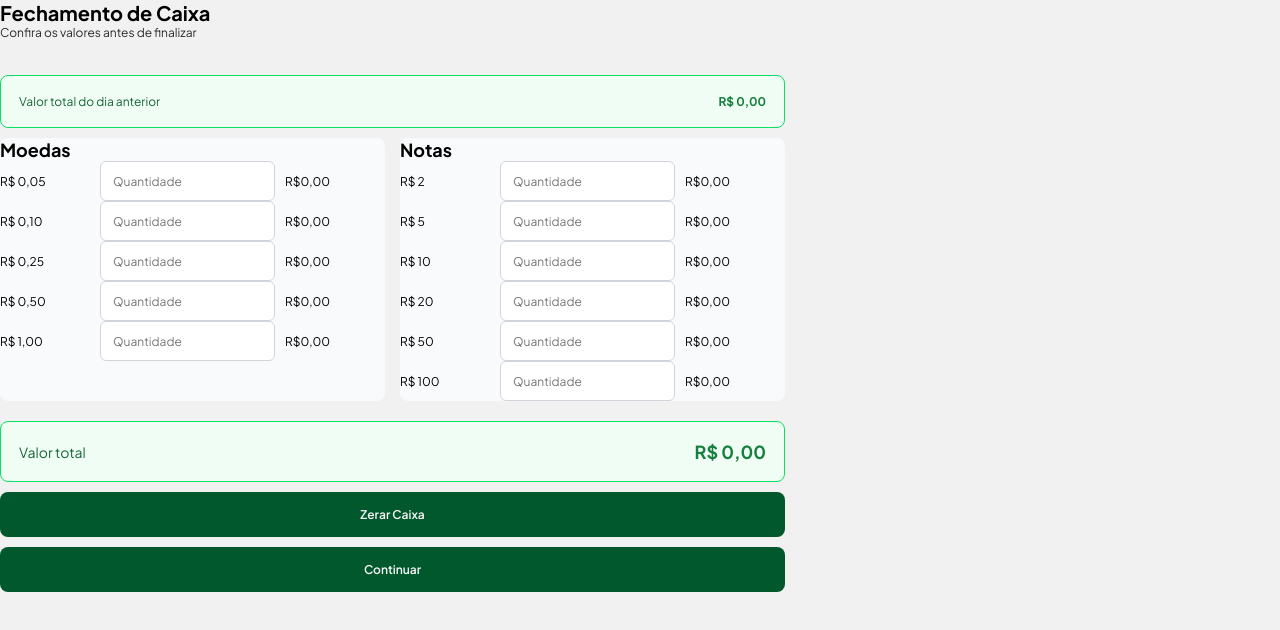
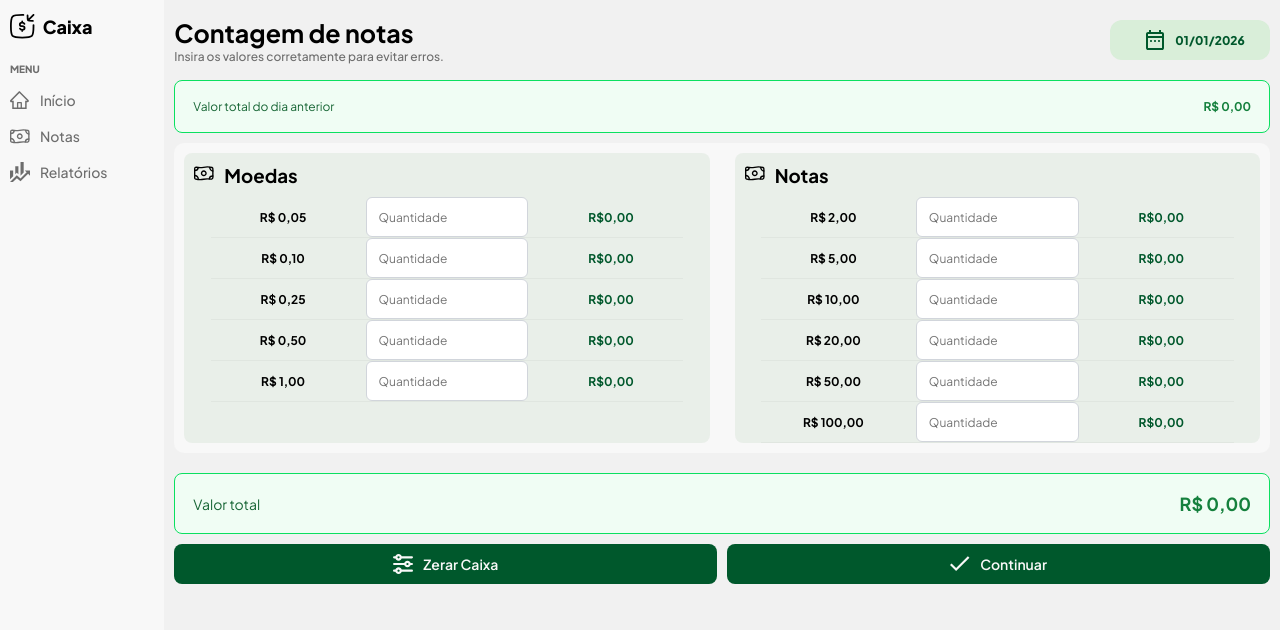
Before and after one commit to IagoAndradeDev/sistema-caixa, a website: page public/notas/notas.html in a window 1280 px wide. Drawn offline with Linux system fonts and the light colour scheme; no server answers.

Commit message:
Parte 2 Layout Notas + CSS apenas para icons + Correção do html

```diff
--- /dev/null
+++ b/public/icons/icons.css
@@ -0,0 +1,146 @@
+.icon-data {
+    width: 20px;
+    height: 20px;
+    display: inline-block;
+    background-color: #00582c;
+    mask: url("data.svg") center / contain no-repeat;
+    -webkit-mask: url("data.svg") center / contain no-repeat;
+}
+
+.icon-home {
+    width: 20px;
+    height: 20px;
+    display: inline-block;
+    background-color: #6d6d6d;
+    mask: url("home.svg") center / contain no-repeat;
+    -webkit-mask: url("home.svg") center / contain no-repeat;
+}
+
+.icon-sistema {
+    width: 20px;
+    height: 20px;
+    display: inline-block;
+    background-color: #000000;
+    mask: url("sistema.svg") center / contain no-repeat;
+    -webkit-mask: url("sistema.svg") center / contain no-repeat;
+}
+
+.icon-cartao {
+    width: 20px;
+    height: 20px;
+    display: inline-block;
+    background-color: #000000;
+    mask: url("cartao.svg") center / contain no-repeat;
+    -webkit-mask: url("cartao.svg") center / contain no-repeat;
+}
+
+.icon-pix {
+    width: 20px;
+    height: 20px;
+    display: inline-block;
+    background-color: #000000;
+    mask: url("pix.svg") center / contain no-repeat;
+    -webkit-mask: url("pix.svg") center / contain no-repeat;
+}
+
+.icon-dinheiro {
+    width: 20px;
+    height: 20px;
+    display: inline-block;
+    background-color: #000000;
+    mask: url("dinheiro.svg") center / contain no-repeat;
+    -webkit-mask: url("dinheiro.svg") center / contain no-repeat;
+}
+
+.icon-dinheiro-menu {
+    width: 20px;
+    height: 20px;
+    display: inline-block;
+    background-color: #6d6d6d;
+    mask: url("dinheiro.svg") center / contain no-repeat;
+    -webkit-mask: url("dinheiro.svg") center / contain no-repeat;
+}
+
+.icon-debito {
+    width: 20px;
+    height: 20px;
+    display: inline-block;
+    background-color: #000000;
+    mask: url("debito.svg") center / contain no-repeat;
+    -webkit-mask: url("debito.svg") center / contain no-repeat;
+}
+
+.icon-ajustes {
+    width: 20px;
+    height: 20px;
+    display: inline-block;
+    background-color: #000000;
+    mask: url("ajustes.svg") center / contain no-repeat;
+    -webkit-mask: url("ajustes.svg") center / contain no-repeat;
+}
+
+.icon-ajustes-button2 {
+    width: 20px;
+    height: 20px;
+    display: inline-block;
+    background-color: #f8f8f8;
+    mask: url("ajustes.svg") center / contain no-repeat;
+    -webkit-mask: url("ajustes.svg") center / contain no-repeat;
+}
+
+.icon-ajustes-button {
+    width: 20px;
+    height: 20px;
+    background-color: #00582c;
+    mask: url("ajustes.svg") center / contain no-repeat;
+    -webkit-mask: url("ajustes.svg") center / contain no-repeat;
+}
+
+.icon-sucesso {
+    width: 20px;
+    height: 20px;
+    background-color: #f8f8f8;
+    mask: url("sucesso.svg") center / contain no-repeat;
+    -webkit-mask: url("sucesso.svg") center / contain no-repeat;
+}
+
+.icon-voltar {
+    width: 20px;
+    height: 20px;
+    background-color: #00582c;
+    mask: url("voltar.svg") center / contain no-repeat;
+    -webkit-mask: url("voltar.svg") center / contain no-repeat;
+}
+
+.icon-relatorio {
+    width: 20px;
+    height: 20px;
+    background-color: #00582c;
+    mask: url("relatorio.svg") center / contain no-repeat;
+    -webkit-mask: url("relatorio.svg") center / contain no-repeat;
+}
+
+.icon-relatorio-menu {
+    width: 20px;
+    height: 20px;
+    background-color: #6d6d6d;
+    mask: url("relatorio.svg") center / contain no-repeat;
+    -webkit-mask: url("relatorio.svg") center / contain no-repeat;
+}
+
+.icon-fechamento {
+    width: 20px;
+    height: 20px;
+    background-color: #00582c;
+    mask: url("fechamento.svg") center / contain no-repeat;
+    -webkit-mask: url("fechamento.svg") center / contain no-repeat;
+}
+
+.icon-enviar {
+    width: 20px;
+    height: 20px;
+    display: inline-block;
+    background-color: #000000;
+    mask: url("enviar.svg") center / contain no-repeat;
+    -webkit-mask: url("enviar.svg") center / contain no-repeat;
+}
--- a/public/new-verificar/styles.css
+++ b/public/new-verificar/styles.css
@@ -261,8 +261,6 @@ body {
     width: 100%;
     background-color: #f8f8f8;
     border-radius: 10px;
-    display: flex;
-    flex-direction: column;
 }
 
 .arquivos h2, .fechamentos h2 {
--- a/public/notas/notas.css
+++ b/public/notas/notas.css
@@ -17,12 +17,103 @@ body {
 }
 
 
+.menu {
+    width: 15%;
+    height: 100%;
+    background-color: #f8f8f8;
+    display: flex;
+    flex-direction: column;
+    gap: 10px;
+}
+
+.menu h2 {
+    padding-left: 5%;
+    margin: 15px 0px;
+    font-size: 18px;
+    font-weight: 800;
+}
+
+.title {
+    display: flex;
+    align-items: center;
+    padding-left: 10px;
+}
+
+
+.menu p {
+    font-size: 10px;
+    font-weight: 800;
+    color: #6d6d6d;
+    padding-left: 10px;
+}
+
+.menu nav {
+    width: 100%;
+    display: flex;
+    align-items: center;
+    flex-direction: column;
+    gap: 6px;
+}
+
+.menu a {
+    width: 100%;
+    height: 30px;
+    display: flex;
+    align-items: center;
+    gap: 10px;
+    padding-left: 10px;
+    font-size: 14px;
+    font-weight: 500;
+    color: #6d6d6d;
+    text-decoration: none;
+}
+
+
+.cabeçalho {
+    width: 100%;
+    height: 60px;
+    display: flex;
+    align-items: center;
+}
+
+.texto h1 {
+    font-size: 25px;
+}
+
+.texto p {
+    font-size: 12px;
+    font-weight: 500;
+    color: #6d6d6d;
+}
+
+.data {
+    width: 160px;
+    height: 40px;
+    background-color: rgba(0, 200, 0, 0.1);
+    border-radius: 12px;
+    display: flex;
+    align-items: center;
+    justify-content: center;
+    gap: 10px;
+    padding-left: 10px;
+    margin: 0px 0px 0px auto;
+}
+
+.data p {
+    font-size: 12px;
+    font-weight: 800;
+    color: #00582c;
+}
+
+
 /* ESTRUTURA DAS DUAS PAGINAS */
 
 .caixa {
+    width: 100%;
     display: flex;
     flex-direction: column;
     gap: 10px;
+    margin: 10px;
 
 }
 
@@ -44,6 +135,15 @@ body {
 
 
 /* TOTAL E DATA */
+
+
+.titulo {
+    display: flex;
+    align-items: center;
+    gap: 10px;
+    margin: 10px 10px;
+}
+
 
 .total {
     display: flex;
@@ -69,13 +169,20 @@ body {
 /* GRUPOS */
 
 .lista {
-    display: grid;
-    grid-template-columns: 1fr 1fr;
-    gap: 15px;
+    width: 100%;
+    background-color: #f8f8f8;
+    border-radius: 10px;
+    display: flex;
+    gap: 5px;
 }
 
+
 .grupo {
-    background: #f8fafc;
+    width: 100%;
+    margin: 10px;
+    display: flex;
+    flex-direction: column;
+    background-color: rgba(0, 100, 0, 0.06);
     border-radius: 8px;
 }
 
@@ -111,15 +218,37 @@ body {
 /* ______________ PAGINA NOTAS ___________________ */
 
 /* INPUT */
+.box-linhas {
+    display: flex;
+    flex-direction: column;
+    justify-content: center;
+    align-items: center;
+}
+
 .linha-notas  {
-    display: grid;
-    grid-template-columns: 90px 1fr 100px;
+    width: 90%;
+    display: flex;
     align-items: center;
+    font-size: 12px;
+    font-weight: 500;
+    border-bottom: 1px solid rgba(0, 0, 0, 0.040);
     gap: 10px;
+
 }
 
 .linha-notas span {
+    width: 100%;
     font-size: 12px;
+    text-align: center;
+}
+
+.linha-notas label {
+    width: 100%;
+    text-align: center;
+    font-weight: 700;
+    color: #00582c;
+
+
 }
 
 .linha-notas input {
@@ -139,21 +268,54 @@ body {
     box-shadow: 0 0 0 3px rgba(22, 163, 74, 0.12);
 }
 
+.linha-notas span {
+    font-weight: 700;
+}
 
 /* TODOS OS BOTOES */
 
-.zerar, .continuar {
+.box-buttons {
+    display: flex;
+    gap: 10px;
+}
+
+.ajuste-button {
+    display: flex;
+    justify-content: center;
+    align-items: center;
+    gap: 10px;
+}
+
+.btn-ajuste , .btn-fechar  {
     width: 100%;
-    height: 45px;
+    display: flex;
+    align-items: center;
+}
+
+.btn-fechar button, .btn-ajuste button {
+    width: 100%;
+    height: 40px;
     color:#f8f8f8;
     border: none;
     border-radius: 8px;
-    font-size: 12px;
+    font-size: 14px;
     font-weight: 600;
     background-color: #00582c;
     cursor: pointer;
     transition: transform 0.2s ease;
 }
+
+
+.btn-ajuste button:hover, .btn-fechar button:hover {
+    background-color: rgba(0, 100, 0, 0.400);
+    transform: scale(0.95);
+    border: 1px solid #00582c;
+}
+
+.btn-ajuste button:active, .btn-fechar button:active {
+    transform: scale(0.90);
+}
+
 
 .continuar:disabled {
     background-color: #ca0a0a;
@@ -162,16 +324,6 @@ body {
     opacity: 0.7;
 }
 
-.zerar:hover , .continuar:hover {
-    background-color: rgba(0, 100, 0, 0.100);
-    transform: scale(0.95);
-    border: 1px solid #00582c;
-    color: #00582c;
-}
-
-.zerar:active , .continuar:active {
-    transform: translateY(0);
-}
 
 /* RESPONSIVO */
 
--- a/public/notas/notas.html
+++ b/public/notas/notas.html
@@ -3,19 +3,46 @@
 <head>
     <meta charset="UTF-8">
     <meta name="viewport" content="width=device-width, initial-scale=1.0">
-    <link rel="stylesheet" href="/notas/notas.css">
+    <link rel="stylesheet" href="notas.css">
+    <link rel="stylesheet" href="/public/icons/icons.css">
     <link rel="preconnect" href="https://fonts.googleapis.com">
     <link rel="preconnect" href="https://fonts.gstatic.com" crossorigin>
     <title>Contagem de notas</title>
 </head>
 
 <body>
+    <aside class="menu">
+            <div class="title">
+                <img src="/icons/caixa.svg" class="" width="25" height="25"  >
+                <h2>Caixa</h2>
+            </div>
+            <p>MENU</p>
+            <nav>
+                <a href="#">
+                    <span class="icon-home"></span>
+                    Início
+                </a>
+                <a href="/notas/notas.html" class="menu-link">
+                    <span class="icon-dinheiro-menu"></span>
+                    Notas
+                </a>
+                <a href="#">
+                    <span class="icon-relatorio-menu"></span>
+                    Relatórios
+                </a>
+            </nav>
+        </aside>
+
     <div class="caixa">
         <!-- CABECALHO  -->
-        <header class="cabecalho">
-            <div>
-                <h1>Fechamento de Caixa</h1>
-                <p>Confira os valores antes de finalizar</p>
+        <header class="cabeçalho">
+            <div class="texto">
+                <h1>Contagem de notas</h1>
+                <p>Insira os valores corretamente para evitar erros.</p>
+            </div>
+            <div class="data">
+                <span class="icon-data"></span>
+                <p>01/01/2026</p>
             </div>
         </header>
         <!-- PUXAR VALOR ANTERIOR -->
@@ -28,56 +55,81 @@
         <div class="lista">
             <!-- CONTEINER DAS MOEDAS -->
             <section class="grupo">
-                <h2>Moedas</h2>
+                <div class="titulo">
+                    <div class="back-icon">
+                        <span class="icon-dinheiro"></span>
+                    </div>
+                    <h3>Moedas</h3>
+                </div>
+                <div class="box-linhas">
                     <div class="linha-notas">
                         <span>R$ 0,05</span>
-                    <input type="number" placeholder="Quantidade" min="0" oninput="valorTotal(0.05, Number(this.value), 'totalMoeda-05')"></label><span class="totalMoeda-05">R$0,00</span>
+                        <input type="number" placeholder="Quantidade" min="0" max="200" oninput="valorTotal(0.05, Number(this.value), 'totalMoeda-05')">
+                        <label class="totalMoeda-05">R$0,00</label>
                     </div>
                     <div class="linha-notas">
                         <span>R$ 0,10</span>
-                    <input type="number" placeholder="Quantidade" min="0" oninput="valorTotal(0.10, Number(this.value), 'totalMoeda-10')"></label><span class="totalMoeda-10">R$0,00</span>
+                        <input type="number" placeholder="Quantidade" min="0" max="200" oninput="valorTotal(0.10, Number(this.value), 'totalMoeda-10')">
+                        <label class="totalMoeda-10">R$0,00</label>
                     </div>
                     <div class="linha-notas">
                         <span>R$ 0,25</span>
-                    <input type="number" placeholder="Quantidade" min="0" oninput="valorTotal(0.25, Number(this.value), 'totalMoeda-25')"></label><span class="totalMoeda-25">R$0,00</span>
+                        <input type="number" placeholder="Quantidade" min="0" max="200" oninput="valorTotal(0.25, Number(this.value), 'totalMoeda-25')">
+                        <label class="totalMoeda-25">R$0,00</label>
                     </div>
                     <div class="linha-notas">
                         <span>R$ 0,50</span>
-                    <input type="number" placeholder="Quantidade" min="0" oninput="valorTotal(0.50, Number(this.value), 'totalMoeda-50')"></label><span class="totalMoeda-50">R$0,00</span>
+                        <input type="number" placeholder="Quantidade" min="0" max="200" oninput="valorTotal(0.50, Number(this.value), 'totalMoeda-50')">
+                        <label class="totalMoeda-50">R$0,00</label>
                     </div>
                     <div class="linha-notas">
                         <span>R$ 1,00</span>
-                    <input type="number" placeholder="Quantidade" min="0" oninput="valorTotal(1, Number(this.value), 'totalMoeda-1')"></label><span class="totalMoeda-1">R$0,00</span>
+                        <input type="number" placeholder="Quantidade" min="0" max="200" oninput="valorTotal(1, Number(this.value), 'totalMoeda-1')">
+                        <label class="totalMoeda-1">R$0,00</label>
+                    </div>
                 </div>
             </section>
 
 
             <!-- CONTEINER DAS NOTAS -->
             <section class="grupo">
-                <h2>Notas</h2>
+            <div class="titulo">
+                <div class="back-icon">
+                    <span class="icon-dinheiro"></span>
+                </div>
+                <h3>Notas</h3>
+            </div>
+            <div class="box-linhas">
                     <div class="linha-notas">
-                    <span>R$ 2</span>
-                    <input type="number" placeholder="Quantidade" min="0" oninput="valorTotal(2, Number(this.value), 'totalNota-2')"></label><span class="totalNota-2">R$0,00</span>
+                        <span>R$ 2,00</span>
+                        <input type="number" placeholder="Quantidade" min="0" max="200" oninput="valorTotal(2, Number(this.value), 'totalNota-2')">
+                    <label class="totalNota-2">R$0,00</label>
                     </div>
                     <div class="linha-notas">
-                    <span>R$ 5</span>
-                    <input type="number" placeholder="Quantidade" min="0" oninput="valorTotal(5, Number(this.value), 'totalNota-5')"></label><span class="totalNota-5">R$0,00</span>
+                        <span>R$ 5,00</span>
+                        <input type="number" placeholder="Quantidade" min="0" max="200" oninput="valorTotal(5, Number(this.value), 'totalNota-5')">
+                    <label class="totalNota-5">R$0,00</label>
                     </div>
                     <div class="linha-notas">
-                    <span>R$ 10</span>
-                    <input type="number" placeholder="Quantidade" min="0" oninput="valorTotal(10, Number(this.value), 'totalNota-10')"></label><span class="totalNota-10">R$0,00</span>
+                        <span>R$ 10,00</span>
+                        <input type="number" placeholder="Quantidade" min="0" max="200" oninput="valorTotal(10, Number(this.value), 'totalNota-10')">
+                    <label class="totalNota-10">R$0,00</label>
                     </div>
                     <div class="linha-notas">
-                    <span>R$ 20</span>
-                    <input type="number" placeholder="Quantidade" min="0" oninput="valorTotal(20, Number(this.value), 'totalNota-20')"></label><span class="totalNota-20">R$0,00</span>
+                        <span>R$ 20,00</span>
+                        <input type="number" placeholder="Quantidade" min="0" max="200" oninput="valorTotal(20, Number(this.value), 'totalNota-20')">
+                    <label class="totalNota-20">R$0,00</label>
                     </div>
                     <div class="linha-notas">
-                    <span>R$ 50</span>
-                    <input type="number" placeholder="Quantidade" min="0" oninput="valorTotal(50, Number(this.value), 'totalNota-50')"></label><span class="totalNota-50">R$0,00</span>
+                        <span>R$ 50,00</span>
+                        <input type="number" placeholder="Quantidade" min="0" max="200" oninput="valorTotal(50, Number(this.value), 'totalNota-50')">
+                    <label class="totalNota-50">R$0,00</label>
                     </div>
                     <div class="linha-notas">
-                    <span>R$ 100</span>
-                    <input type="number" placeholder="Quantidade" min="0" oninput="valorTotal(100, Number(this.value), 'totalNota-100')"></label><span class="totalNota-100">R$0,00</span>
+                        <span>R$ 100,00</span>
+                        <input type="number" placeholder="Quantidade" min="0" max="200" oninput="valorTotal(100, Number(this.value), 'totalNota-100')">
+                    <label class="totalNota-100">R$0,00</label>
+                    </div>
                 </div>
             </section>
         </div>
@@ -89,15 +141,29 @@
         </div>
 
         <!-- BOTOES -->
-        <button class="zerar" onclick="zerarQuantidades()">
-            Zerar Caixa
+        <div class="box-buttons">
+
+            <div class="btn-ajuste">
+                <button onclick="zerarQuantidades()">
+                    <div class="ajuste-button">
+                        <span class="icon-ajustes-button2"></span>
+                        <p>Zerar Caixa</p>
+                    </div>
                 </button>
+            </div>
 
-        <button class="continuar" onclick="continuar()">
-            Continuar
+            <div class="btn-fechar">
+                <button onclick="continuar()">
+                    <div class="ajuste-button">
+                        <span class="icon-sucesso"></span>
+                        <p>Continuar</p>
+                    </div>
                 </button>
+            </div>
+
 
         </div>
-<script src="/notas/notas.js"></script>
+    </div>
+<script src="notas.js"></script>
 </body>
 </html>
--- a/public/notas/notas.js
+++ b/public/notas/notas.js
@@ -14,7 +14,7 @@ function valorTotal(valor, quantidade, dinheiro) {
     let resultado = valor * quantidade;
     document.querySelector(`.${dinheiro}`).innerText = `R$ ${resultado.toFixed(2).replace(".", ",")}`;
     somarTotal();
-    return resultado;
+
 }
 
 /// Zerar todos os campos de moedas e notas ao mesmo tempo
@@ -28,7 +28,7 @@ function zerarQuantidades(){
 
 function somarTotal() {
     let total = 0;
-    document.querySelectorAll('span[class^="totalMoeda-"], span[class^="totalNota-"]').forEach(span => {let valor = span.innerText.replace("R$", "").replace(",", ".").trim();total += Number(valor) || 0;});
+    document.querySelectorAll('label[class^="totalMoeda-"], label[class^="totalNota-"]').forEach(span => {let valor = span.innerText.replace("R$", "").replace(",", ".").trim();total += Number(valor) || 0;});
     document.querySelector(".resultado strong").innerText = `R$ ${total.toFixed(2).replace(".", ",")}`;
 }
 
```
Lines whose indentation alone changed are shown as unchanged.
